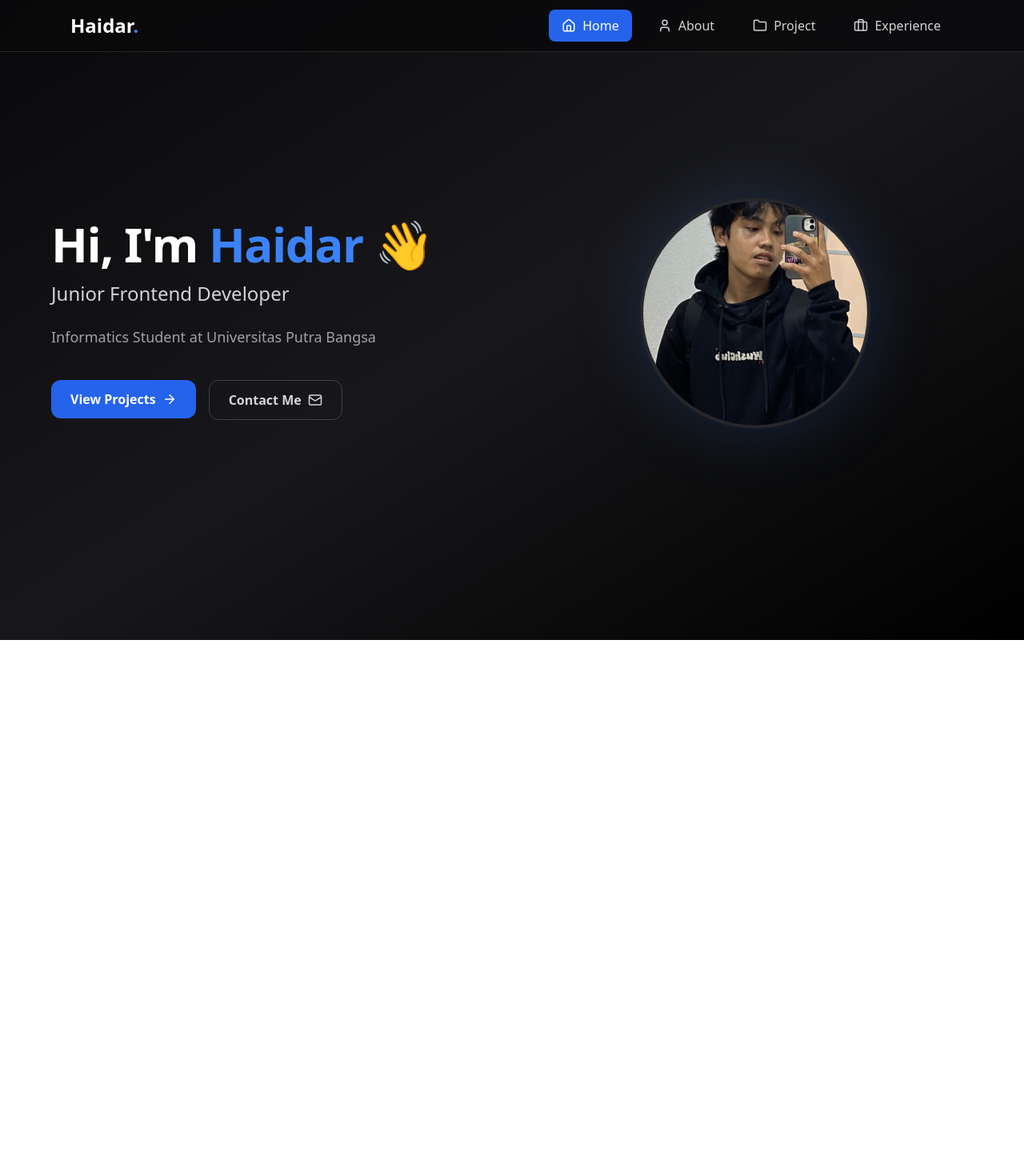
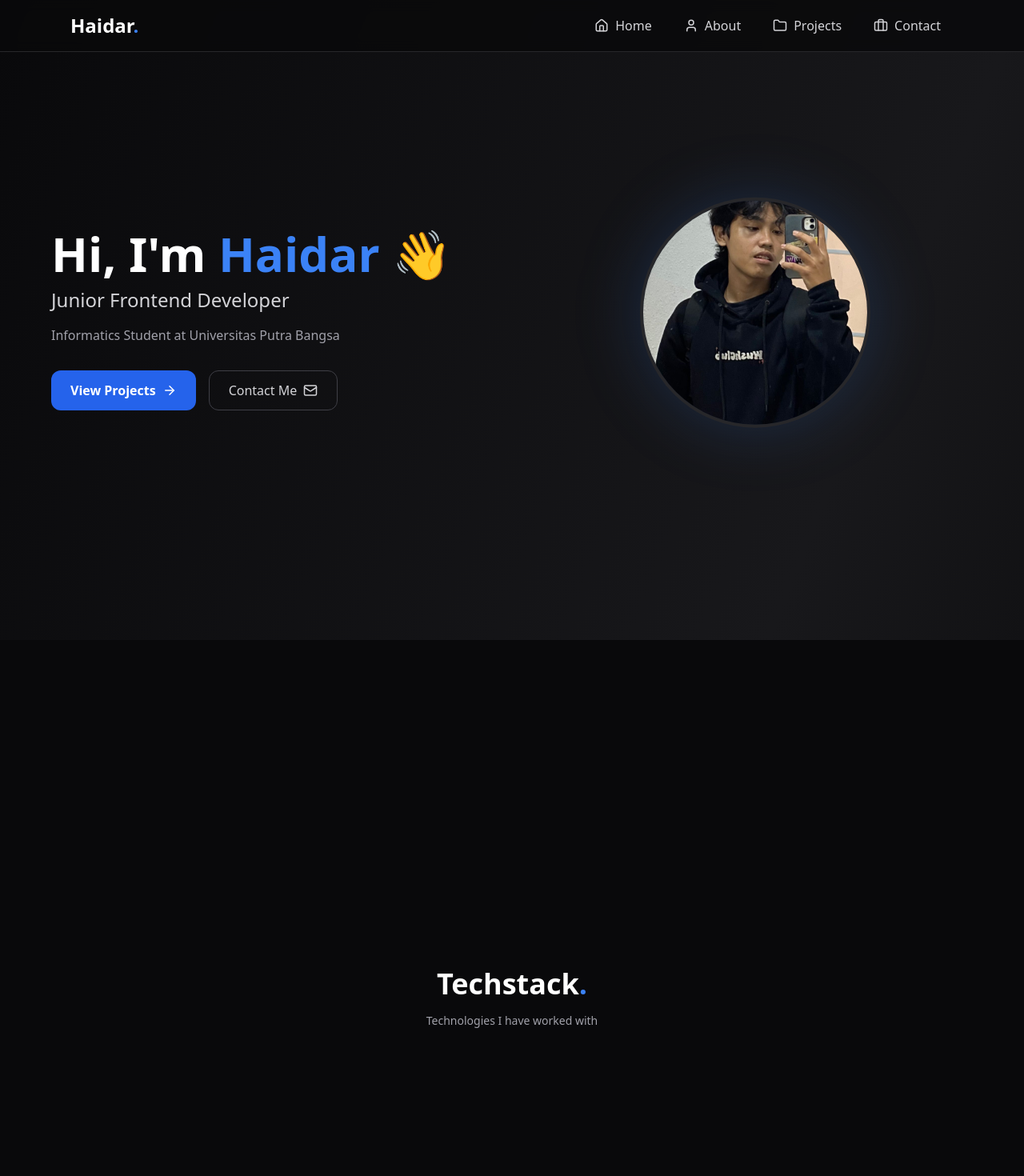
Before and after one commit to haidaralfff/personal-web-portofolio-, a React (Vite) app: page / in a window 1280 px wide. Shown: the top 1470 px of the page at 80% size. Before the commit the page ends 800 px from the top, so only its background shows below. Built offline with nearby package versions, Linux system fonts and the light colour scheme.

Commit message:
update layout

```diff
--- /dev/null
+++ b/src/components/TechStack.jsx
@@ -0,0 +1,14 @@
+export default function Techstack() {
+    return (
+        <section className="min-h-screen bg-zinc-950 text-white pt-24 px-6 flex items-center">
+            <div className="mx-auto max-w-4xl text-center">
+                <h1 className="text-4xl font-bold">
+                    Techstack<span className="text-blue-500">.</span>
+                </h1>
+                <p className="mt-4 text-sm text-zinc-400">
+                    Technologies I have worked with
+                </p>
+            </div>
+        </section>
+    );
+}
--- a/src/components/layouts/Navbar.jsx
+++ b/src/components/layouts/Navbar.jsx
@@ -1,48 +1,45 @@
-import { NavLink } from "react-router-dom";
 import { Home, User, Folder, Briefcase, Menu, X } from "lucide-react";
 import { useState } from "react";
+import About from "../../pages/About";
 
 export default function Navbar() {
   const [open, setOpen] = useState(false);
 
-  const linkClass = ({ isActive }) =>
-    `flex items-center gap-2 px-4 py-2 rounded-lg transition
-     ${
-       isActive
-         ? "bg-blue-600 text-white"
-         : "text-zinc-300 hover:bg-zinc-800 hover:text-white"
-     }`;
+  const linkClass =
+    "flex items-center gap-2 px-4 py-2 rounded-lg transition text-zinc-300 hover:bg-zinc-800 hover:text-white";
 
   return (
     <nav className="fixed top-0 left-0 right-0 z-50 bg-zinc-950/80 backdrop-blur border-b border-zinc-800">
       <div className="mx-auto max-w-6xl px-6 h-16 flex items-center justify-between">
 
         {/* Logo */}
-        <div className="text-2xl font-bold text-white transition hover:text-blue-600">
+        <a
+          href="#home"
+          className="text-2xl font-bold text-white hover:text-blue-500 transition"
+        >
           Haidar<span className="text-blue-500">.</span>
-        </div>
+        </a>
 
         {/* Desktop Menu */}
-        <div className="hidden md:flex gap-4">
-          <NavLink to="/" className={linkClass}>
+        <div className="hidden md:flex gap-2">
+          <a href="#home" className={linkClass}>
             <Home size={18} />
             Home
-          </NavLink>
-
-          <NavLink to="/about" className={linkClass}>
+          </a>
+          <a href="#about" className={linkClass}>
             <User size={18} />
             About
-          </NavLink>
+          </a>
 
-          <NavLink to="/project" className={linkClass}>
+          <a href="#projects" className={linkClass}>
             <Folder size={18} />
-            Project
-          </NavLink>
+            Projects
+          </a>
 
-          <NavLink to="/experience" className={linkClass}>
+          <a href="#contact" className={linkClass}>
             <Briefcase size={18} />
-            Experience
-          </NavLink>
+            Contact
+          </a>
         </div>
 
         {/* Mobile Button */}
@@ -57,29 +54,33 @@ export default function Navbar() {
       {/* Mobile Menu */}
       {open && (
         <div className="md:hidden px-6 pb-4 flex flex-col gap-2 bg-zinc-950 border-t border-zinc-800">
-          <NavLink onClick={() => setOpen(false)} to="/" className={linkClass}>
+          <a onClick={() => setOpen(false)} href="#home" className={linkClass}>
             <Home size={18} />
             Home
-          </NavLink>
+          </a>
 
-          <NavLink onClick={() => setOpen(false)} to="/about" className={linkClass}>
+          <a onClick={() => setOpen(false)} href="#tech" className={linkClass}>
             <User size={18} />
-            About
-          </NavLink>
+            Tech
+          </a>
 
-          <NavLink onClick={() => setOpen(false)} to="/project" className={linkClass}>
+          <a
+            onClick={() => setOpen(false)}
+            href="#projects"
+            className={linkClass}
+          >
             <Folder size={18} />
-            Project
-          </NavLink>
+            Projects
+          </a>
 
-          <NavLink
+          <a
             onClick={() => setOpen(false)}
-            to="/experience"
+            href="#contact"
             className={linkClass}
           >
             <Briefcase size={18} />
-            Experience
-          </NavLink>
+            Contact
+          </a>
         </div>
       )}
     </nav>
--- a/src/pages/About.jsx
+++ b/src/pages/About.jsx
@@ -1,6 +1,7 @@
 // eslint-disable-next-line no-unused-vars
 import { motion } from "framer-motion";
 import { GraduationCap, Code2, Target } from "lucide-react";
+
 
 const container = {
   hidden: { opacity: 0 },
--- a/src/pages/Experience.jsx
+++ b/src/pages/Experience.jsx
@@ -14,36 +14,33 @@ const item = {
 export default function Experience() {
   const ref = useRef(null);
 
-  // 🔄 scroll progress
   const { scrollYProgress } = useScroll({
     target: ref,
-    offset: ["start end", "end start"],
+    offset: ["start 80%", "end 20%"],
   });
 
-  // garis memanjang sesuai scroll
   const height = useTransform(scrollYProgress, [0, 1], ["0%", "100%"]);
 
   return (
     <section
+      id="experience"
       ref={ref}
       className="min-h-screen bg-zinc-950 text-white pt-24 px-6"
     >
       <div className="max-w-6xl mx-auto">
 
-        {/* Title */}
         <motion.h1
           initial={{ opacity: 0, y: 20 }}
           whileInView={{ opacity: 1, y: 0 }}
           viewport={{ once: true }}
-          className="text-4xl font-bold mb-20 text-center md:text-left"
+          className="text-4xl font-bold mb-20"
         >
           Experience<span className="text-blue-500">.</span>
         </motion.h1>
 
-        {/* Timeline Wrapper */}
         <div className="relative">
 
-          {/* CENTER LINE */}
+          {/* Center Line */}
           <div className="absolute left-4 md:left-1/2 top-0 -translate-x-1/2 h-full w-[2px] bg-zinc-800">
             <motion.div
               style={{ height }}
@@ -51,7 +48,6 @@ export default function Experience() {
             />
           </div>
 
-          {/* ITEMS */}
           <div className="space-y-16">
 
             {/* ITEM 1 */}
@@ -60,10 +56,7 @@ export default function Experience() {
               initial="hidden"
               whileInView="show"
               viewport={{ once: true }}
-              className="
-                relative flex
-                md:justify-start
-              "
+              className="relative flex md:justify-start"
             >
               <span className="absolute left-4 md:left-1/2 top-6 -translate-x-1/2 w-4 h-4 bg-blue-500 rounded-full" />
               <div className="ml-10 md:ml-0 md:w-1/2 md:pr-12">
@@ -83,10 +76,7 @@ export default function Experience() {
               initial="hidden"
               whileInView="show"
               viewport={{ once: true }}
-              className="
-                relative flex
-                md:justify-end
-              "
+              className="relative flex md:justify-end"
             >
               <span className="absolute left-4 md:left-1/2 top-6 -translate-x-1/2 w-4 h-4 bg-blue-500 rounded-full" />
               <div className="ml-10 md:ml-0 md:w-1/2 md:pl-12">
@@ -106,10 +96,7 @@ export default function Experience() {
               initial="hidden"
               whileInView="show"
               viewport={{ once: true }}
-              className="
-                relative flex
-                md:justify-start
-              "
+              className="relative flex md:justify-start"
             >
               <span className="absolute left-4 md:left-1/2 top-6 -translate-x-1/2 w-4 h-4 bg-blue-500 rounded-full" />
               <div className="ml-10 md:ml-0 md:w-1/2 md:pr-12">
--- a/src/pages/Home.jsx
+++ b/src/pages/Home.jsx
@@ -1,13 +1,17 @@
 import { ArrowRight, Mail } from "lucide-react";
 import { motion } from "framer-motion";
 import Profile from "../assets/profile.jpeg";
-import { Link } from "react-router-dom";
-
+import Techstack from "../components/Techstack";
 
 export default function Home() {
   return (
-    <main className="min-h-screen bg-gradient-to-br from-zinc-950 via-zinc-900 to-black text-white">
-      <section className="flex min-h-[100svh] items-center px-4 sm:px-6">
+    <main className="bg-gradient-to-br from-zinc-950 via-zinc-900 to-black text-white">
+
+      {/* ================= HERO ================= */}
+      <section
+        id="home"
+        className="flex min-h-[100svh] items-center px-4 sm:px-6"
+      >
         <motion.div
           className="mx-auto grid w-full max-w-6xl grid-cols-1 items-center gap-12 md:grid-cols-2 md:gap-16"
           initial="hidden"
@@ -20,94 +24,96 @@ export default function Home() {
             },
           }}
         >
-
-          {/* PROFILE IMAGE — MOBILE TOP */}
+          {/* IMAGE */}
           <motion.div
             variants={{
               hidden: { opacity: 0, scale: 0.9 },
               visible: {
                 opacity: 1,
                 scale: 1,
-                transition: { duration: 0.8, ease: "easeOut" },
+                transition: { duration: 0.8 },
               },
             }}
             className="order-1 md:order-2 flex justify-center"
           >
             <motion.div
               animate={{ y: [0, -10, 0] }}
-              transition={{ repeat: Infinity, duration: 4, ease: "easeInOut" }}
+              transition={{ repeat: Infinity, duration: 4 }}
               className="relative"
             >
               <div className="absolute inset-0 rounded-full bg-blue-500/20 blur-2xl" />
               <img
                 src={Profile}
-                alt="Darz Profile"
-                className="
-                  relative z-10
-                  h-48 w-48
-                  sm:h-56 sm:w-56
-                  md:h-72 md:w-72
-                  rounded-full
-                  object-cover
-                  border-4 border-zinc-800
-                "
+                alt="Profile"
+                className="relative z-10 h-48 w-48 sm:h-56 sm:w-56 md:h-72 md:w-72 rounded-full object-cover border-4 border-zinc-800"
               />
             </motion.div>
           </motion.div>
 
-          {/* TEXT — MOBILE BOTTOM */}
-          <motion.div
-            variants={{
-              hidden: { opacity: 0, y: 30 },
-              visible: {
-                opacity: 1,
-                y: 0,
-                transition: { duration: 0.8, ease: "easeOut" },
-              },
-            }}
-            className="order-2 md:order-1 text-center md:text-left"
-          >
-            <h1 className="text-3xl sm:text-4xl md:text-6xl font-bold tracking-tight">
+          {/* TEXT */}
+          <motion.div className="order-2 md:order-1 text-center md:text-left">
+            <h1 className="text-3xl sm:text-4xl md:text-6xl font-bold">
               Hi, I'm <span className="text-blue-500">Haidar</span> 👋
             </h1>
 
-            <p className="mt-3 sm:mt-4 text-lg sm:text-xl md:text-2xl text-zinc-300 font-medium">
+            <p className="mt-3 text-lg sm:text-xl md:text-2xl text-zinc-300">
               Junior Frontend Developer
             </p>
 
-            <p className="mt-4 sm:mt-6 max-w-xl mx-auto md:mx-0 text-sm sm:text-base md:text-lg text-zinc-400 leading-relaxed">
+            <p className="mt-4 max-w-xl mx-auto md:mx-0 text-zinc-400">
               Informatics Student at Universitas Putra Bangsa
             </p>
 
-            <div className="mt-8 sm:mt-10 flex flex-col sm:flex-row gap-3 sm:gap-4 justify-center md:justify-start">
-             <motion.div
-             whileHover={{ scale: 1.05 }}
-            whileTap={{ scale: 0.95 }}
-                >
-            <Link
-            to="/project"
-            className="inline-flex items-center justify-center gap-2 rounded-xl bg-blue-600 px-6 py-3 text-sm sm:text-base font-semibold hover:bg-blue-500 transition"
-            >
-            View Projects
-            <ArrowRight size={18} />
-             </Link>
-            </motion.div>
-
+            <div className="mt-8 flex flex-col sm:flex-row gap-4 justify-center md:justify-start">
+              <motion.a
+                href="#projects"
+                whileHover={{ scale: 1.05 }}
+                whileTap={{ scale: 0.95 }}
+                className="inline-flex items-center gap-2 rounded-xl bg-blue-600 px-6 py-3 font-semibold hover:bg-blue-500"
+              >
+                View Projects
+                <ArrowRight size={18} />
+              </motion.a>
 
               <motion.a
                 href="#contact"
                 whileHover={{ scale: 1.05 }}
                 whileTap={{ scale: 0.95 }}
-                className="inline-flex items-center justify-center gap-2 rounded-xl border border-zinc-700 px-6 py-3 text-sm sm:text-base font-semibold text-zinc-300 hover:bg-zinc-800 transition"
+                className="inline-flex items-center gap-2 rounded-xl border border-zinc-700 px-6 py-3 text-zinc-300 hover:bg-zinc-800"
               >
                 Contact Me
                 <Mail size={18} />
               </motion.a>
             </div>
           </motion.div>
-
         </motion.div>
       </section>
+
+      {/* ================= TECH STACK ================= */}
+      <section id="tech">
+        <Techstack />
+      </section>
+
+      {/* ================= PROJECTS ================= */}
+      <section
+        id="projects"
+        className="min-h-screen flex items-center justify-center text-center px-6"
+      >
+        <h2 className="text-3xl font-bold">
+          Projects <span className="text-blue-500">Soon.</span>
+        </h2>
+      </section>
+
+      {/* ================= CONTACT ================= */}
+      <section
+        id="contact"
+        className="min-h-screen flex items-center justify-center text-center px-6"
+      >
+        <h2 className="text-3xl font-bold">
+          Contact <span className="text-blue-500">Me.</span>
+        </h2>
+      </section>
+
     </main>
   );
 }
--- a/src/pages/Project.jsx
+++ b/src/pages/Project.jsx
@@ -33,7 +33,7 @@ export default function Project() {
           transition={{ delay: 0.35, duration: 0.6 }}
           className="mt-4 text-zinc-400 text-lg"
         >
-          This section is currently under development.
+          Projek Masi Dalam Pencarian
         </motion.p>
 
         {/* Message Card */}
@@ -47,7 +47,7 @@ export default function Project() {
             I’m currently working on several frontend projects to sharpen my
             skills in <span className="text-white font-medium">React</span>,
             <span className="text-white font-medium"> Tailwind CSS</span>, and
-            <span className="text-white font-medium"> animation</span>.
+            <span className="text-white font-medium"> Javascript</span>.
             <br />
             <br />
             This page will be updated soon with real projects and case studies.
```
